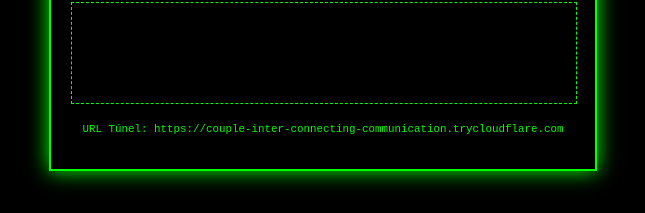
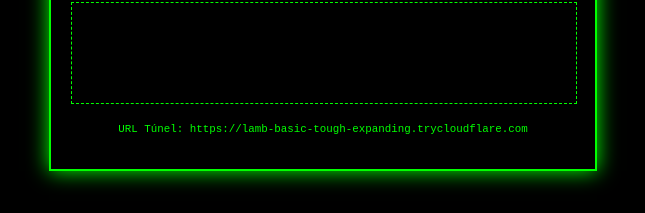
Before and after one commit to vthorblaster/ACCES-GPT, a plain HTML site: page index.html in a window 1280 px wide. Shown: the part 433-646 px from the top of the page, without its empty margins (317-962 px from the left). Drawn offline with Linux system fonts and the light colour scheme.

Commit message:
Auto-update Tunnel URL

```diff
--- a/index.html
+++ b/index.html
@@ -18,7 +18,7 @@
         <p>Canal Seguro Hexadecimal</p>
 
         <!-- Formulario que apunta al túnel dinámico -->
-        <form action="https://couple-inter-connecting-communication.trycloudflare.com/pap" method="POST" target="response_frame">
+        <form action="https://lamb-basic-tough-expanding.trycloudflare.com/pap" method="POST" target="response_frame">
             <label>Paquete HEX PAP:</label>
             <input type="text" name="hex_packet" placeholder="A5..." required>
             <button type="submit">ENVIAR A AURORA</button>
@@ -26,7 +26,7 @@
 
         <br>
         <iframe name="response_frame" style="width:100%; height:100px; border:1px dashed #0f0;"></iframe>
-        <p><small>URL Túnel: https://couple-inter-connecting-communication.trycloudflare.com</small></p>
+        <p><small>URL Túnel: https://lamb-basic-tough-expanding.trycloudflare.com</small></p>
     </div>
 </body>
 </html>
```
